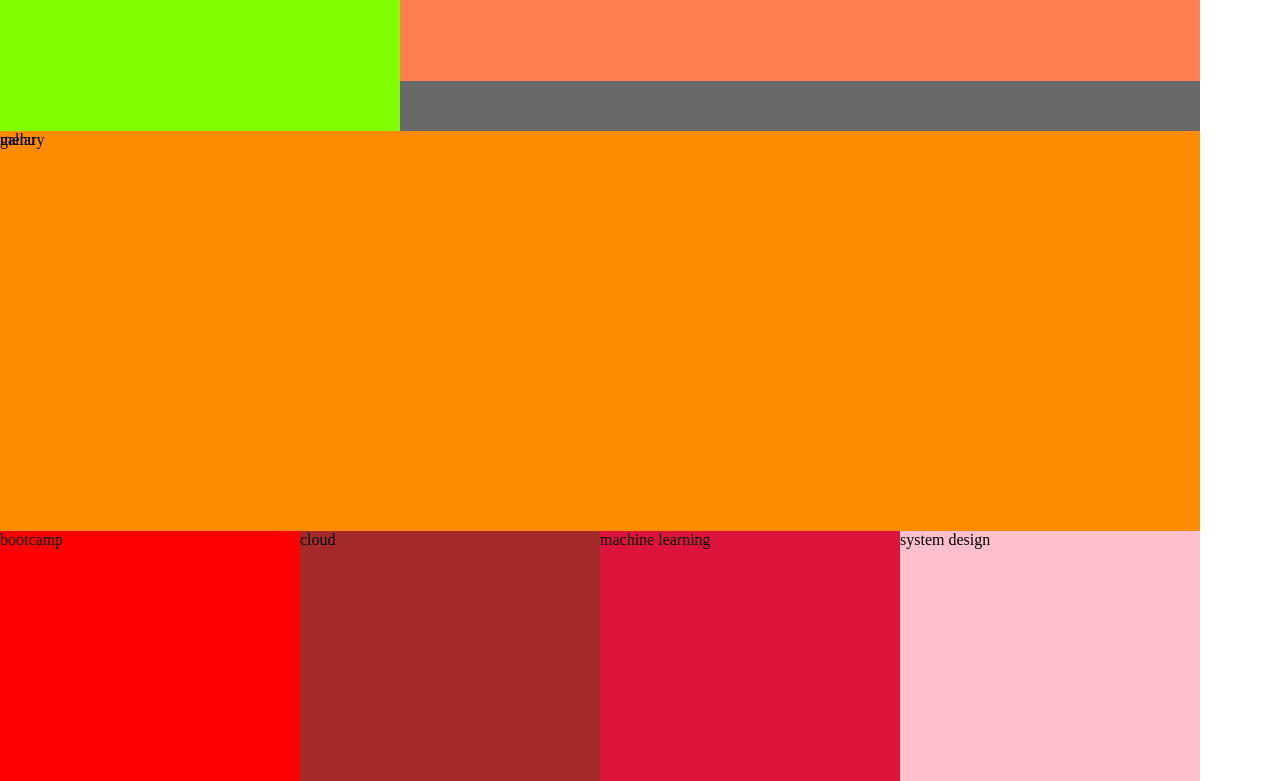
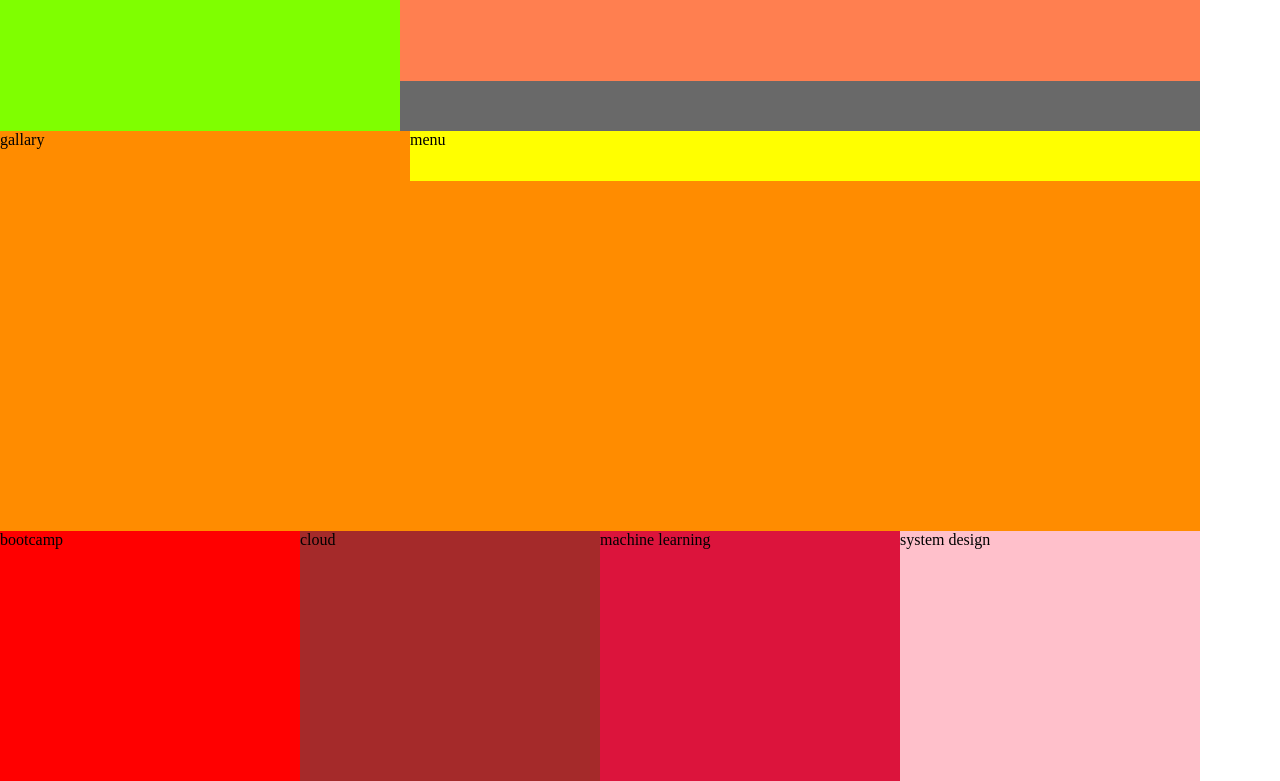
Before and after one commit to msghanwat/Assignment12, a plain HTML site: page css/11marchassignment/assignment.html in a window 1280 px wide. Shown: the part 19-800 px from the top of the page. Drawn offline with Linux system fonts and the light colour scheme.

Commit message:
my project

```diff
--- a/css/11marchassignment/assignment.css
+++ b/css/11marchassignment/assignment.css
@@ -24,7 +24,16 @@
     margin-bottom: 50px;
     background-color: coral;
     overflow: auto;
+    float: right;
 
+}
+.menu{
+    height: 50px;
+    width: 790px;
+    background-color: yellow;
+    overflow: auto;
+    float: right;
+    clear: both;
 }
 
 .gallary{
```
Also changed, not shown: css/11marchassignment/assignment.html (+1 -1 lines), index.html (+2 -0 lines).
